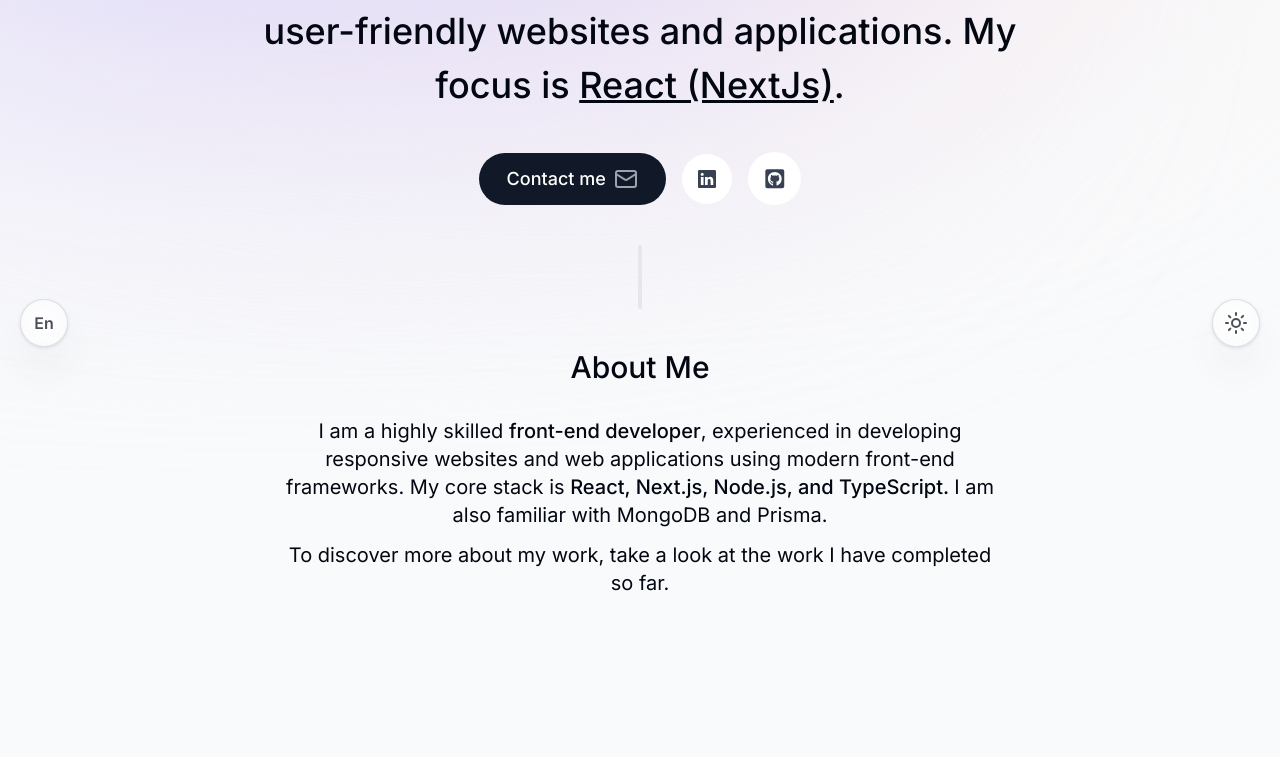
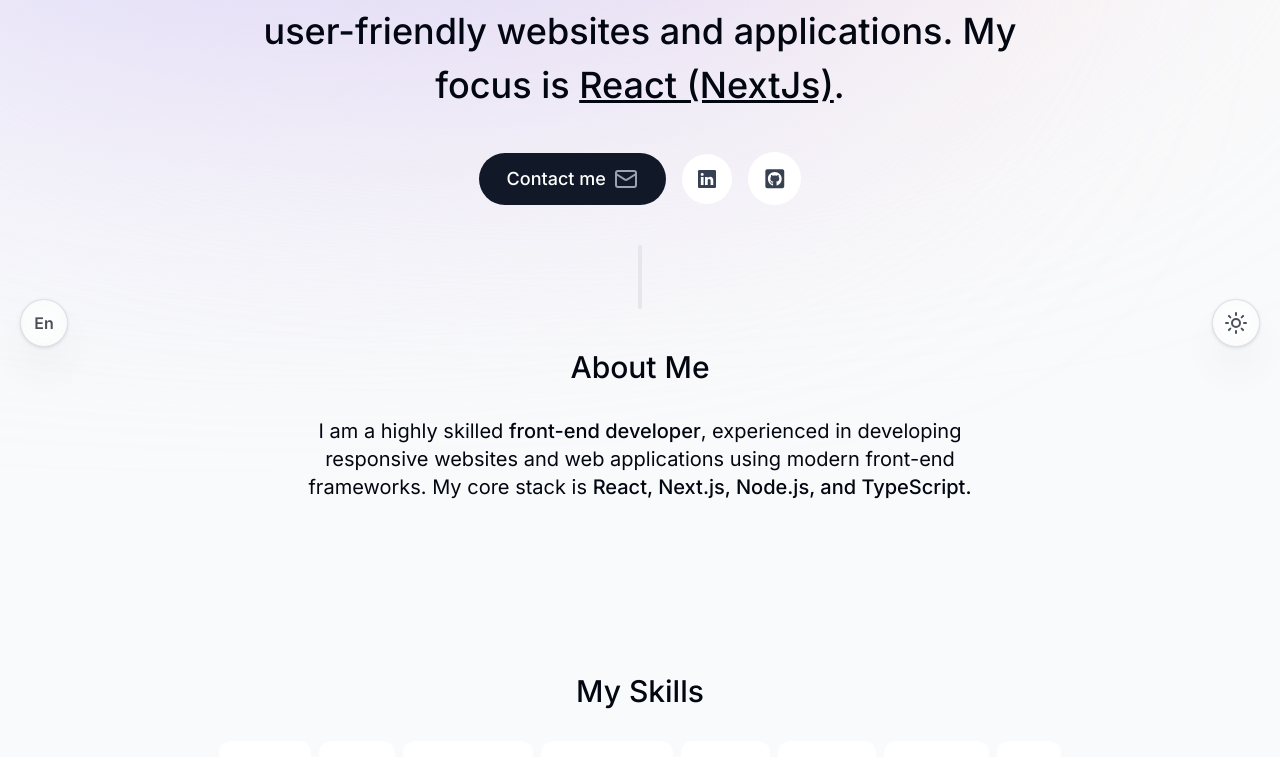
Before and after one commit to morhaaa/mohamedrhanmi.com, a Next.js app: page / in a window 1280 px wide. Shown: the part 433-1190 px from the top of the page. Built offline with nearby package versions, Linux system fonts and the light colour scheme.

Commit message:
feat: change text about me

```diff
--- a/src/components/about.tsx
+++ b/src/components/about.tsx
@@ -25,12 +25,12 @@
         <span className="font-medium">{languageStrings.about.job}</span>,{" "}
         {languageStrings.about.description}{" "}
         <span className="font-medium">{languageStrings.about.stacks}. </span>
-        {languageStrings.about.otherStacks}.
+        {/* {languageStrings.about.otherStacks}. */}
       </p>
 
       <p className="text-xl">
-        <span className="italic">{languageStrings.about.otherPassion}</span>{" "}
-        {languageStrings.about.conclusion}{" "}
+        <span className="italic">{languageStrings.about.otherPassion}</span>
+        {/*languageStrings.about.conclusion*/}
       </p>
     </motion.section>
   );
```
